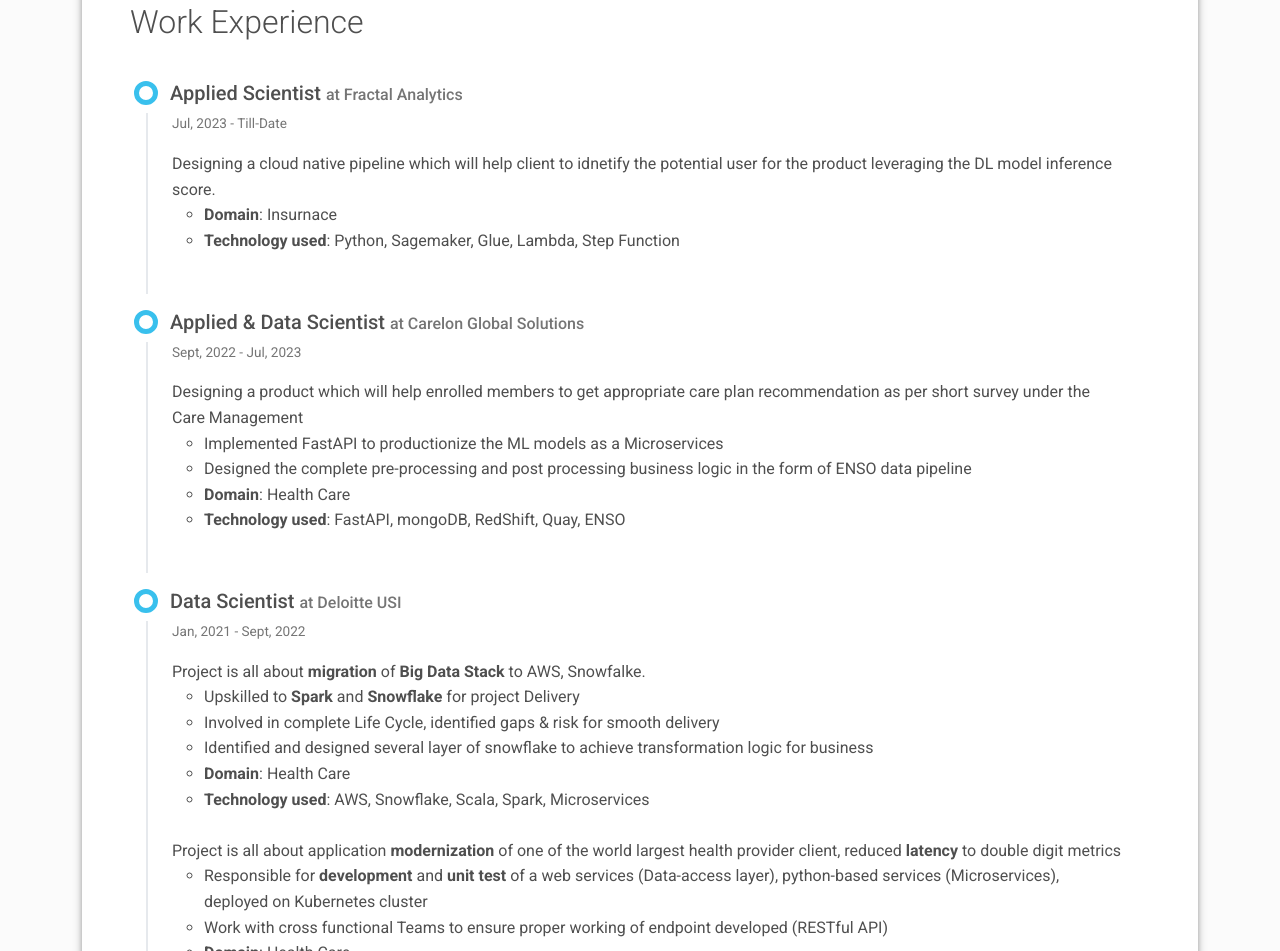
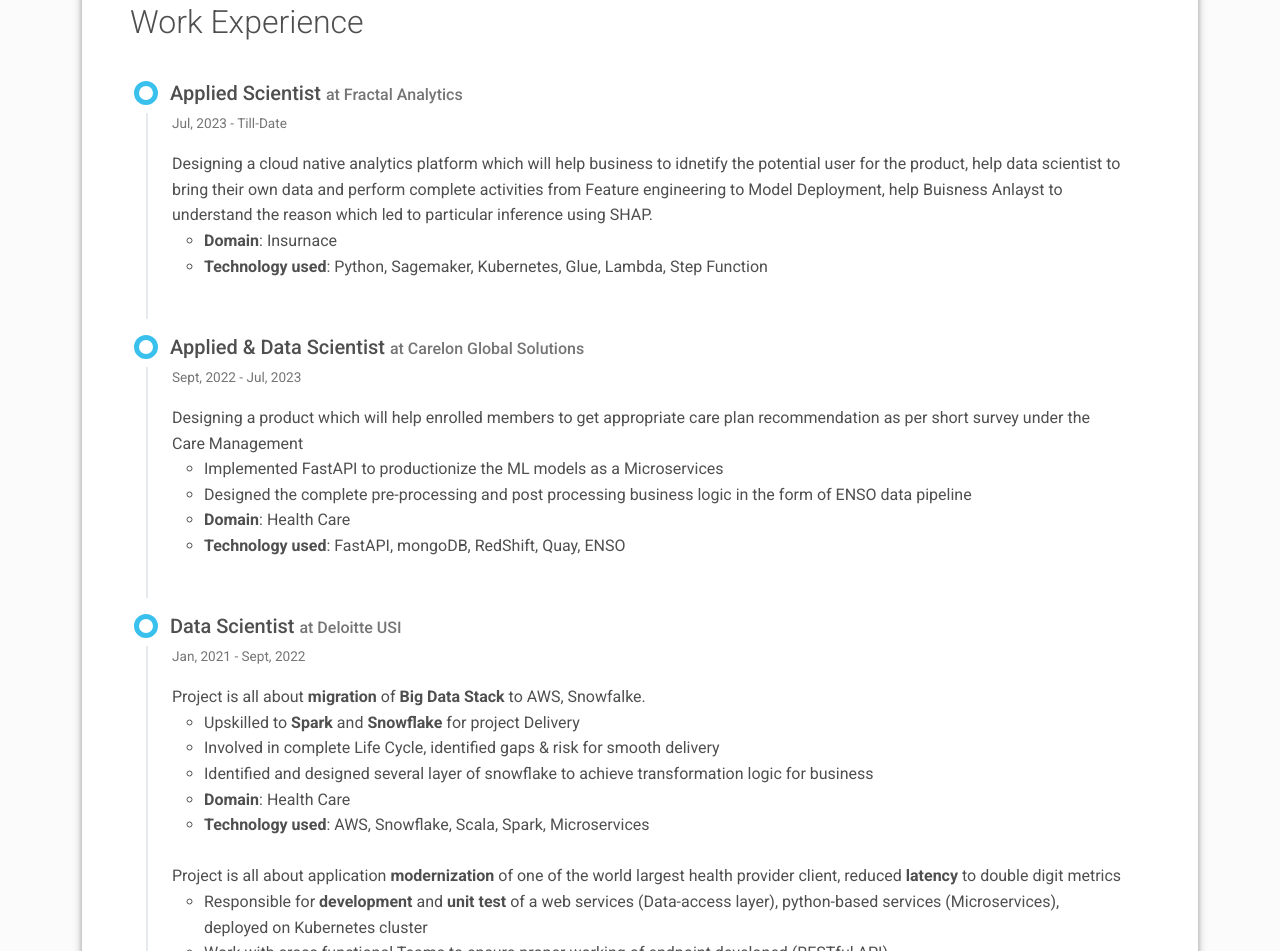
Before and after one commit to shiv-choudhary/portfolio, a plain HTML site: page index.html in a window 1280 px wide. Shown: the part 2076-3027 px from the top of the page. Drawn offline with Linux system fonts and the light colour scheme.

Commit message:
modified fractal description

```diff
--- a/index.html
+++ b/index.html
@@ -202,10 +202,10 @@
             <div class="text-muted text-small mb-3">Jul, 2023 - Till-Date</div>
             <div>
               <ul class="list-unstyled">
-                <li>Designing a cloud native pipeline which will help client to idnetify the potential user for the product leveraging the DL model inference score.
+                <li>Designing a cloud native analytics platform which will help business to idnetify the potential user for the product, help data scientist to bring their own data and perform complete activities from Feature engineering to Model Deployment, help Buisness Anlayst to understand the reason which led to particular inference using SHAP.
                   <ul>
                     <li> <b>Domain</b>: Insurnace</li>
-                    <li><b>Technology used</b>: Python, Sagemaker, Glue, Lambda, Step Function</li>
+                    <li><b>Technology used</b>: Python, Sagemaker, Kubernetes, Glue, Lambda, Step Function</li>
                   </ul>
                 </li>
             </ul>
```
